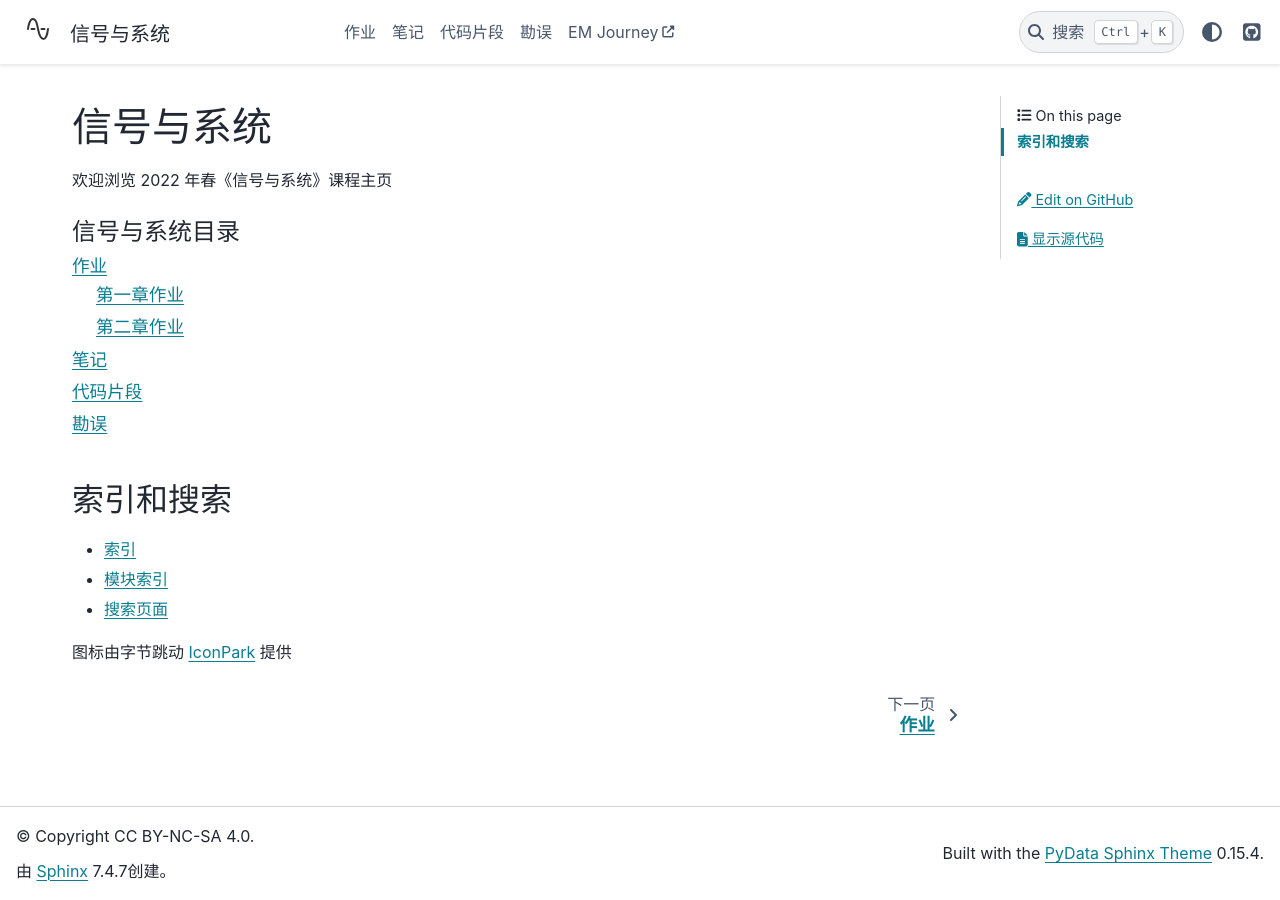
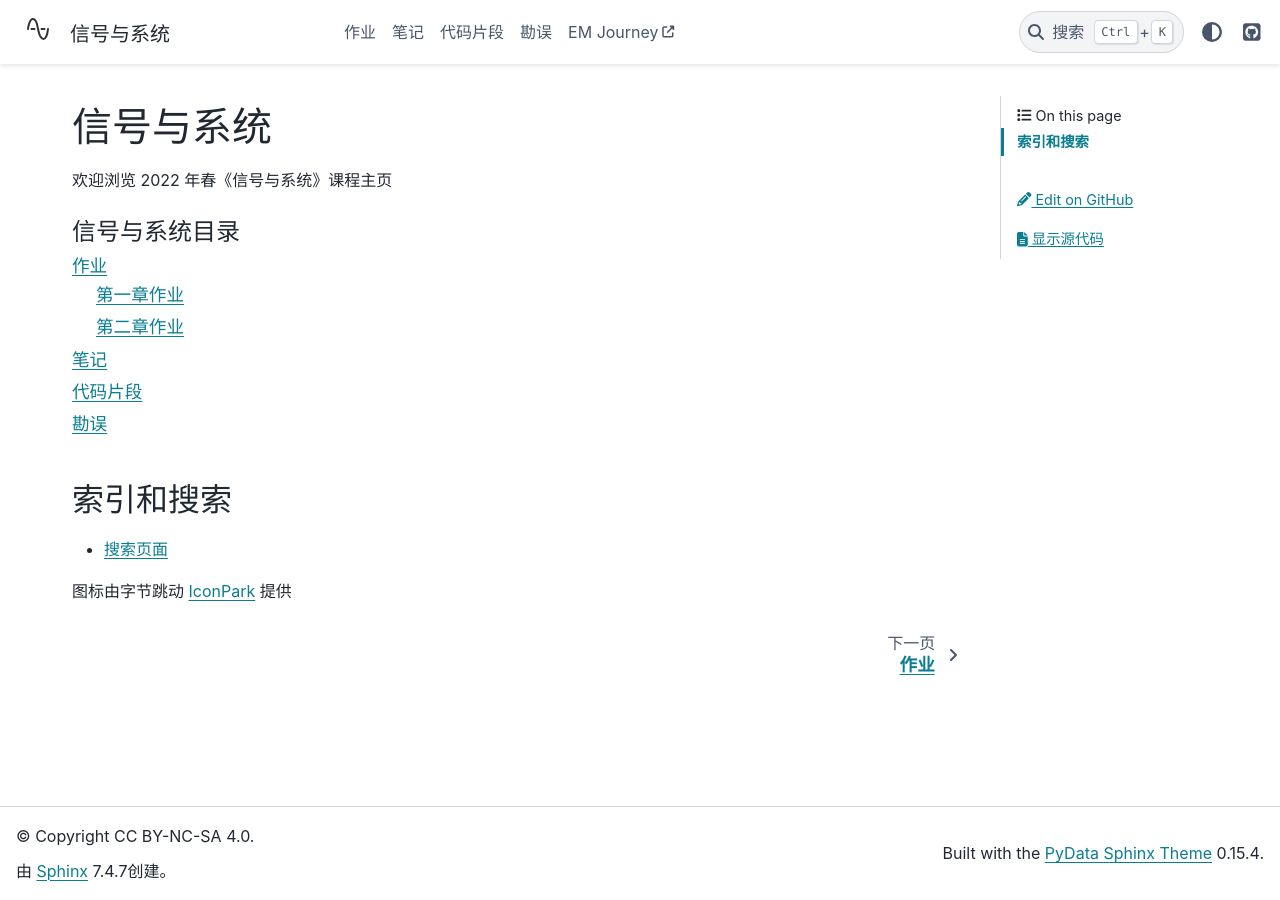
Before and after one commit to atlanswer/Signals-and-Systems, a Sphinx documentation site: the page built from doc/index.rst, in a window 1280 px wide. Built offline with Sphinx 7.4.7 and the PyData theme 0.15.4, drawn with Linux system fonts in a browser that asks for light colours.

```diff
--- a/doc/index.rst
+++ b/doc/index.rst
@@ -16,8 +16,8 @@
 索引和搜索
 ==========
 
-* :ref:`genindex`
-* :ref:`modindex`
+.. * :ref:`genindex`
+.. * :ref:`modindex`
 * :ref:`search`
 
 图标由字节跳动 `IconPark <https://iconpark.oceanengine.com/>`_ 提供
```
